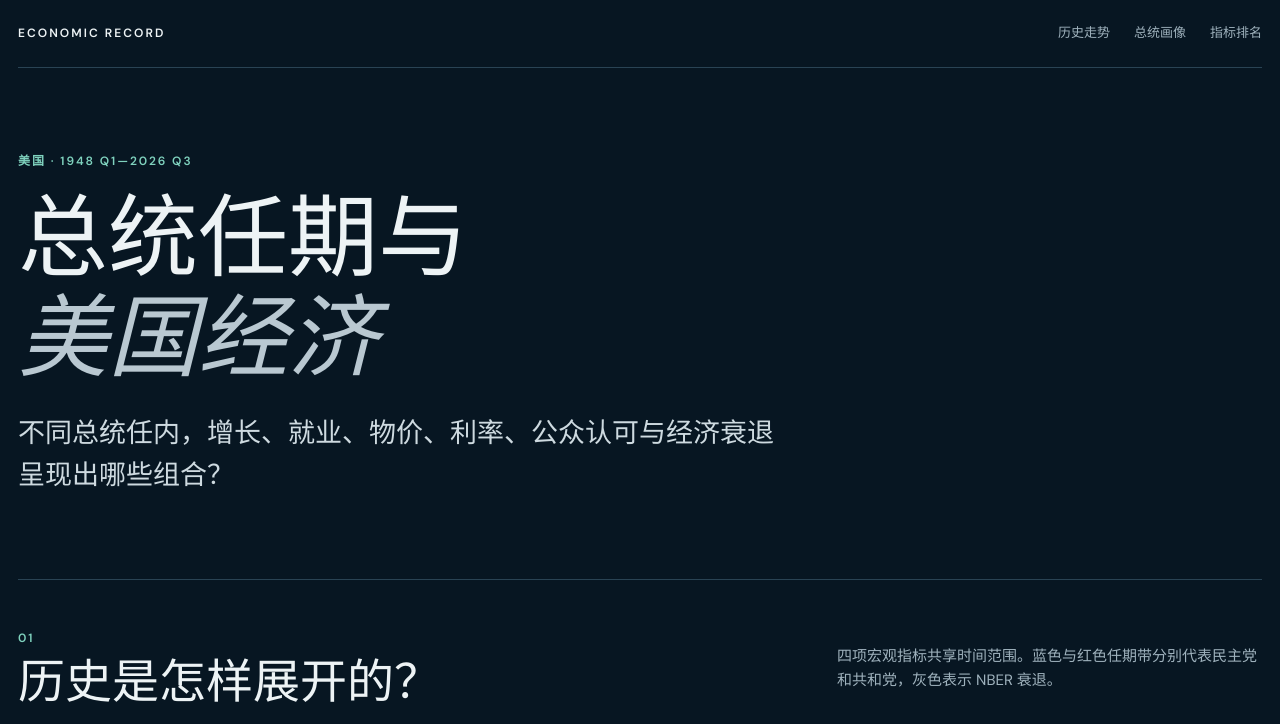
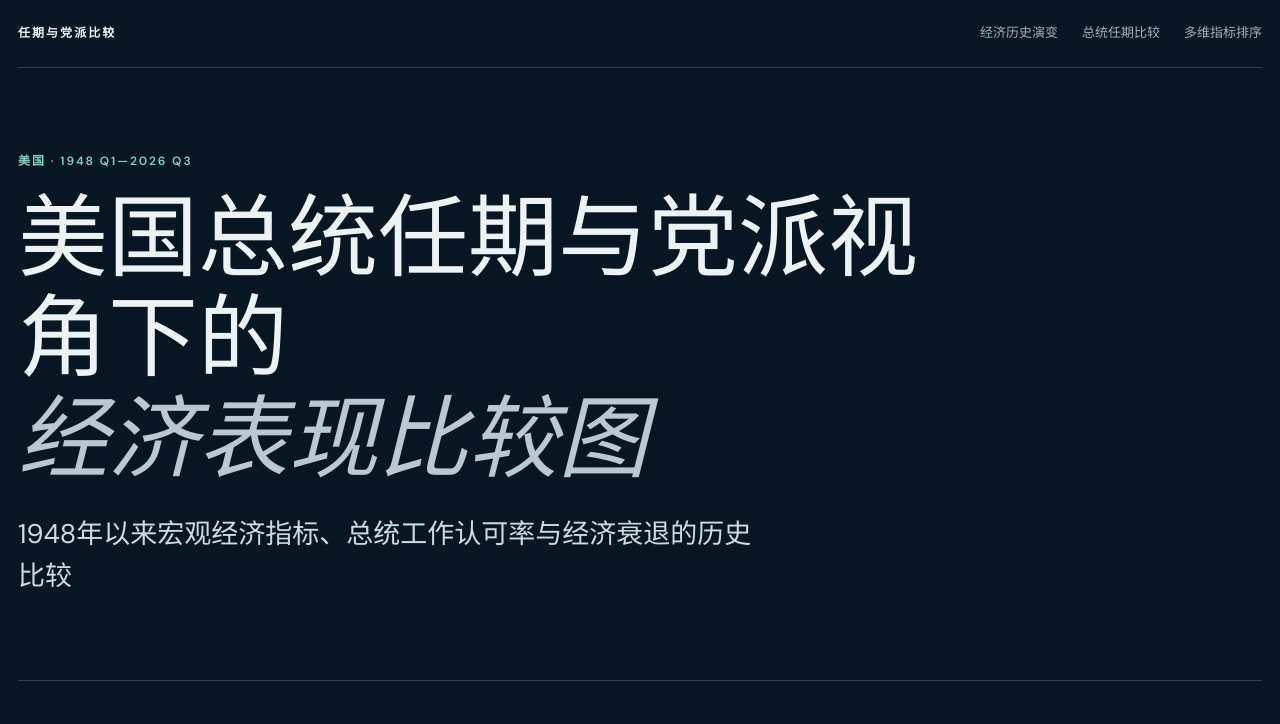
Before and after one commit to zxydw666-eng/american-economy-quarterly-atlas, a plain HTML site: page index.html in a window 1280 px wide. Shown: the top 724 px of the page. Drawn offline with Linux system fonts and the light colour scheme; no server answers.

Commit message:
Update Chinese atlas headings and navigation

```diff
--- a/index.html
+++ b/index.html
@@ -3,7 +3,7 @@
 <head>
   <meta charset="utf-8">
   <meta name="viewport" content="width=device-width,initial-scale=1">
-  <title>总统任期与美国经济｜1948—2026</title>
+  <title>美国总统任期与党派视角下的经济表现比较图</title>
   <meta name="description" content="以连续时间、任期画像和单项排名，比较1948年以来美国总统任内的经济表现、公众支持率与衰退经历。">
   <link rel="stylesheet" href="style.css">
   <link rel="stylesheet" href="stats.css">
@@ -16,17 +16,17 @@
 </head>
 <body>
   <header class="site-header">
-    <a class="brand" href="#top">ECONOMIC RECORD</a>
-    <nav aria-label="页面导航"><a href="#timeline-section">历史走势</a><a href="#profiles-section">总统画像</a><a href="#ranking-section">指标排名</a></nav>
+    <a class="brand" href="#top">任期与党派比较</a>
+    <nav aria-label="页面导航"><a href="#timeline-section">经济历史演变</a><a href="#profiles-section">总统任期比较</a><a href="#ranking-section">多维指标排序</a></nav>
   </header>
   <main id="top">
     <section class="hero">
       <p class="eyebrow">美国 · 1948 Q1—2026 Q3</p>
-      <h1>总统任期与<br><em>美国经济</em></h1>
-      <p class="hero-copy">不同总统任内，增长、就业、物价、利率、公众认可与经济衰退呈现出哪些组合？</p>
+      <h1>美国总统任期与党派视角下的<br><em>经济表现比较图</em></h1>
+      <p class="hero-copy">1948年以来宏观经济指标、总统工作认可率与经济衰退的历史比较</p>
     </section>
     <section id="timeline-section" class="chapter">
-      <div class="chapter-head"><div><span class="chapter-number">01</span><h2>历史是怎样展开的？</h2></div><p>四项宏观指标共享时间范围。蓝色与红色任期带分别代表民主党和共和党，灰色表示 NBER 衰退。</p></div>
+      <div class="chapter-head"><div><span class="chapter-number">01</span><h2>宏观经济指标的历史演变与总统任期背景</h2></div><p>展示1948年以来美国实际GDP同比增长率、失业率、CPI同比通胀率和联邦基金有效利率的季度变化。通过总统任期及所属党派的时间区间标记，结合NBER公布的经济衰退时期，观察宏观经济指标在不同历史阶段的变化特征。</p></div>
       <div class="time-navigator">
         <div class="time-canvas">
           <div id="president-strip" class="president-strip" aria-label="总统任期时间带"></div>
@@ -37,7 +37,7 @@
       <p id="timeline-status" class="status" aria-live="polite"></p><div id="timeline" class="chart"></div>
     </section>
     <section id="profiles-section" class="chapter">
-      <div class="chapter-head"><div><span class="chapter-number">02</span><h2>任期内的季度表现如何分布？</h2></div><p>用标准箱线图比较总统任内各季度的分布，而不只比较一个平均数。平均值以菱形叠加，便于同时观察水平、波动与极端季度。</p></div>
+      <div class="chapter-head"><div><span class="chapter-number">02</span><h2>不同总统任期内宏观经济指标的分布比较</h2></div><p>以总统任期为基本比较单位，利用箱线图展示各任期内宏观经济指标的季度分布，包括中位数、四分位距、平均值及离群季度。支持按民主党和共和党筛选，以考察不同总统任期及党派分组下的指标分布差异。</p></div>
       <div class="filter-row">
         <div class="profile-controls">
           <div class="segmented" role="group" aria-label="按党派筛选">
@@ -53,7 +53,7 @@
       <p id="profile-note" class="status"></p><div id="profile-chart" class="chart statistical-chart"></div>
     </section>
     <section id="ranking-section" class="chapter">
-      <div class="chapter-head"><div><span class="chapter-number">03</span><h2>换一个指标，排名会怎样变化？</h2></div><p>每根轴代表一个指标，第1名在最上方。沿用上方总统与党派筛选。</p></div>
+      <div class="chapter-head"><div><span class="chapter-number">03</span><h2>总统任期的多维指标排序比较</h2></div><p>从宏观经济指标、总统工作认可率及经济衰退特征等维度，展示不同总统任期的相对排序。用户可以观察各项指标下总统任期的相对位置及其差异。各指标独立排序，不构成对总统整体施政表现的综合评分。</p></div>
       <div id="ranking-metrics" class="ranking-controls" aria-label="选择排名指标"></div>
       <p id="ranking-note" class="status"></p><div id="ranking" class="chart"></div>
     </section>
```
